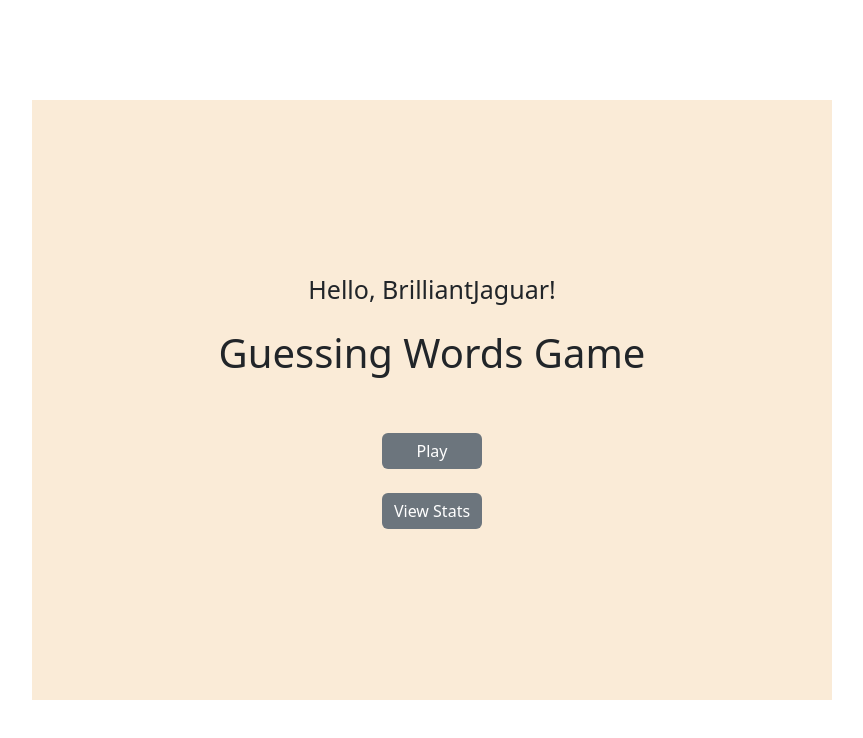
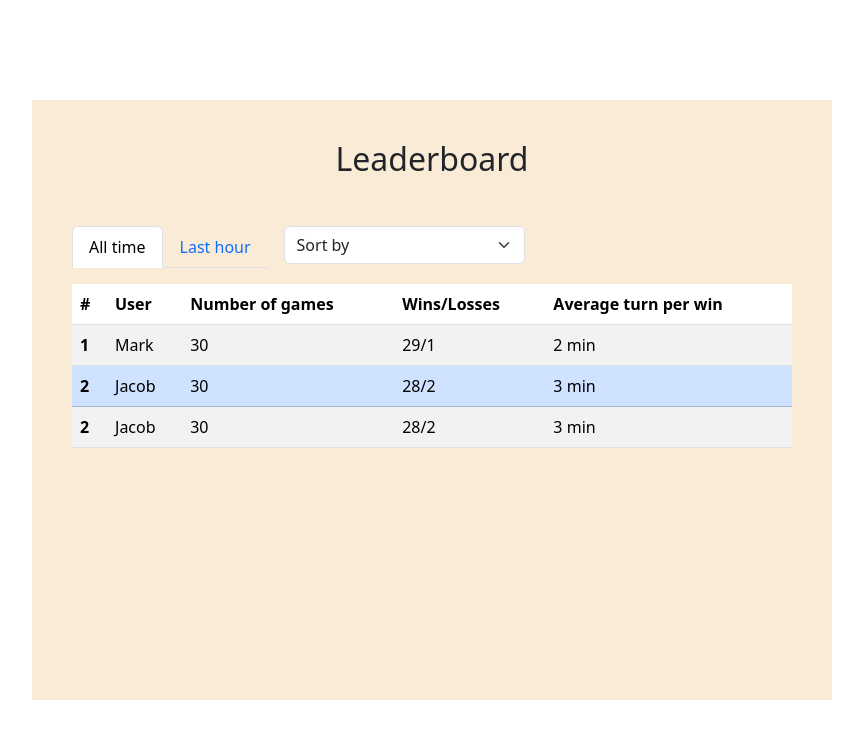
Before and after one commit to Hua5253/Words-Game, a React (Vite) app in the folder client/: page / in a window 1280 px wide. Shown: the top 738 px of the page, without its empty margins (208-1071 px from the left). Built offline with nearby package versions, Linux system fonts and the light colour scheme.

Commit message:
add stats screen

```diff
--- a/client/src/components/App.tsx
+++ b/client/src/components/App.tsx
@@ -1,12 +1,14 @@
 import HomeScreen from "./HomeScreen";
-// import GameScreen from "./GameScreen";
+import GameScreen from "./GameScreen";
+import StatsScreen from "./StatsScreen";
 
 function App() {
     return (
         <div>
-            <HomeScreen />
+            {/* <HomeScreen /> */}
             {/* <GameScreen /> */}
             {/* <ChatBox /> */}
+            <StatsScreen />
         </div>
     );
 }
--- a/client/src/components/GameScreen.css
+++ b/client/src/components/GameScreen.css
@@ -45,11 +45,11 @@
   width: 15vw;
 }
 
-.table {
+/* .table {
   overflow-y: scroll;
   height: 50vh;
   display: block;
-}
+} */
 .chat {
   transform: scale(0.75);
   position: absolute;
--- /dev/null
+++ b/client/src/components/StatsScreen.css
@@ -0,0 +1,12 @@
+.statsscreen {
+  width: 800px;
+  height: 600px;
+  background-color: antiquewhite;
+  padding: 40px;
+  /* You can adjust padding as needed */
+  box-sizing: border-box;
+}
+
+.cursor-pointer{
+  cursor: pointer;
+}
--- /dev/null
+++ b/client/src/components/StatsScreen.tsx
@@ -0,0 +1,67 @@
+import "./StatsScreen.css";
+
+function StatsScreen() {
+    return (
+        <>
+            <div className="statsscreen">
+                <h2 className="mb-5 text-center">Leaderboard</h2>
+                <div className="mb-3 d-flex gap-3">
+                    <ul className="nav nav-tabs">
+                        <li className="nav-item">
+                            <div className="nav-link active cursor-pointer">All time</div>
+                        </li>
+                        <li className="nav-item">
+                            <div className="nav-link cursor-pointer">Last hour</div>
+                        </li>
+                    </ul>
+                    <div>
+                        <select className="form-select">
+                            <option selected>Sort by</option>
+                            <option value="1">Number of wins</option>
+                            <option value="2">Average turns for wins</option>
+                            <option value="3">Number of games played</option>
+                        </select>
+                    </div>
+                </div>
+                <div>
+                    <table className="table table-striped">
+                        <thead>
+                            <tr>
+                                <th scope="col">#</th>
+                                <th scope="col">User</th>
+                                <th scope="col">Number of games</th>
+                                <th scope="col">Wins/Losses</th>
+                                <th scope="col">Average turn per win</th>
+                            </tr>
+                        </thead>
+                        <tbody>
+                            <tr>
+                                <th scope="row">1</th>
+                                <td>Mark</td>
+                                <td>30</td>
+                                <td>29/1</td>
+                                <td>2 min</td>
+                            </tr>
+                            <tr className="table-primary">
+                                <th scope="row">2</th>
+                                <td>Jacob</td>
+                                <td>30</td>
+                                <td>28/2</td>
+                                <td>3 min</td>
+                            </tr>
+                            <tr>
+                                <th scope="row">2</th>
+                                <td>Jacob</td>
+                                <td>30</td>
+                                <td>28/2</td>
+                                <td>3 min</td>
+                            </tr>
+                        </tbody>
+                    </table>
+                </div>
+            </div>
+        </>
+    );
+}
+
+export default StatsScreen;
```
Also changed, not shown: 1 other file (tests, documents, lock files or other folders).
